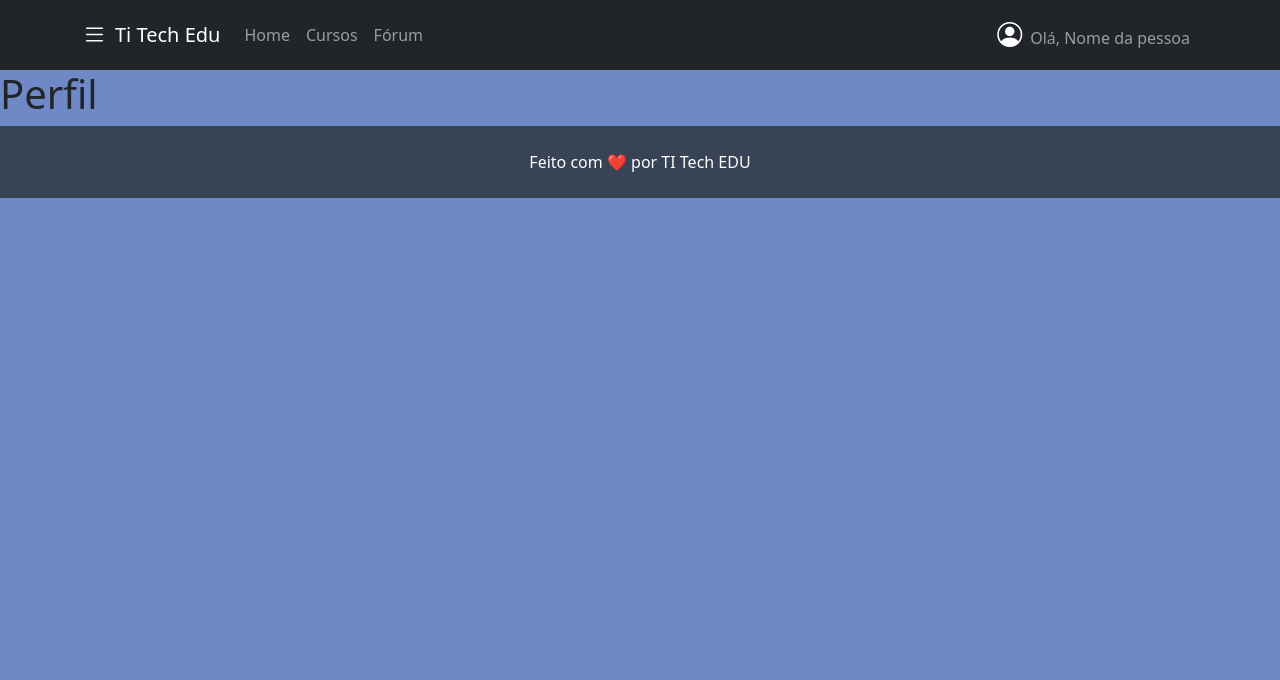
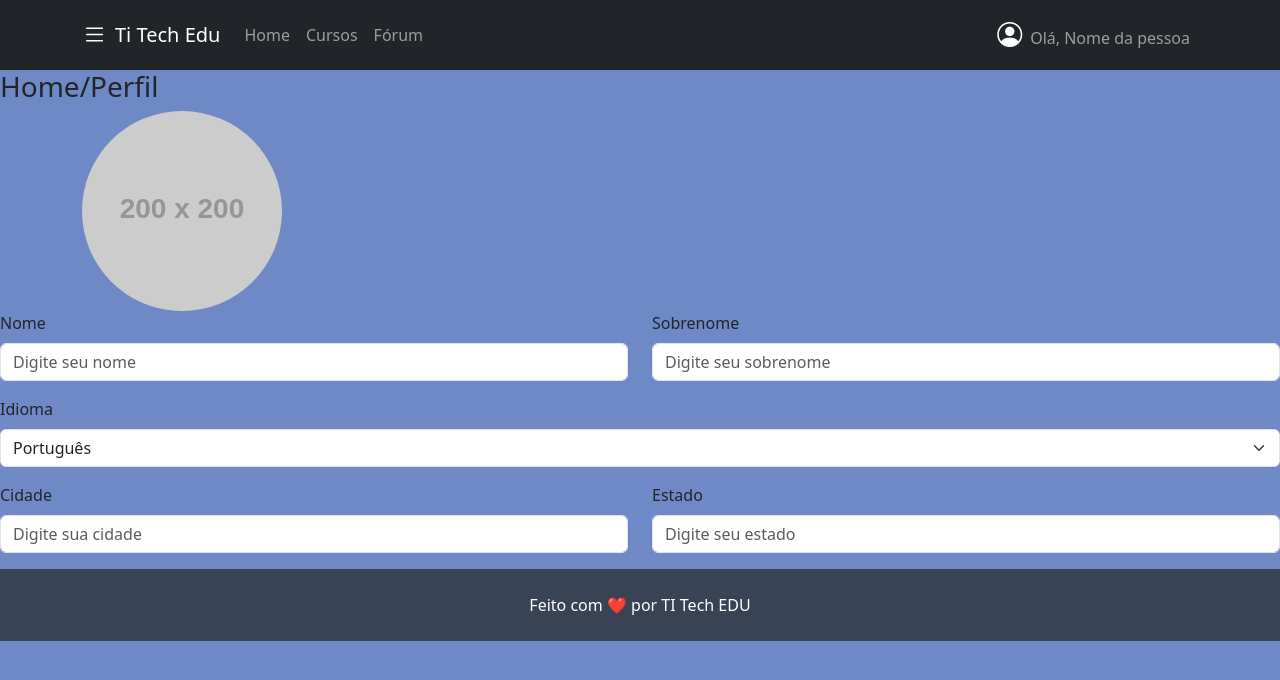
Before and after one commit to anneingrid/TiTechEdu-Web, a React (Create React App) app: page /perfil in a window 1280 px wide. Shown: the top 680 px of the page. Built offline with nearby package versions, Linux system fonts and the light colour scheme.

Commit message:
Formulario do perfil e CSS

```diff
--- a/src/pages/Perfil.js
+++ b/src/pages/Perfil.js
@@ -1,12 +1,62 @@
-import Footerr from "./Footerr";
-import NavBarr from "./NavBarr";
+import React from 'react';
+import 'bootstrap/dist/css/bootstrap.min.css';
+import { Container, Row, Col, Image, Button, Form } from 'react-bootstrap';
+import Footerr from './Footerr';
+import NavBarr from './NavBarr';
+
 
 export default function Perfil() {
     return (
         <>
             <NavBarr></NavBarr>
-            <h1>Perfil</h1>
+            <h3>Home/Perfil</h3>
+            <Container>
+                <Row>
+                    <Col xs={6} md={4}>
+                        <Image
+                            src="https://via.placeholder.com/200"
+                            roundedCircle
+                            className="perfil-image"
+                        />
+                    </Col>
+                </Row>
+            </Container>
+
+            <Form>
+                <Row className="mb-3">
+                    <Form.Group as={Col} controlId="formNome">
+                        <Form.Label className="form-label">Nome</Form.Label>
+                        <Form.Control type="text" placeholder="Digite seu nome" className="form-input" />
+                    </Form.Group>
+
+                    <Form.Group as={Col} controlId="formSobrenome">
+                        <Form.Label className="form-label">Sobrenome</Form.Label>
+                        <Form.Control type="text" placeholder="Digite seu sobrenome" className="form-input" />
+                    </Form.Group>
+                </Row>
+
+                <Form.Group className="mb-3" controlId="formIdioma">
+                    <Form.Label className="form-label">Idioma</Form.Label>
+                    <Form.Select className="form-input">
+                        <option value="portuguese">Português</option>
+                        <option value="english">English</option>
+                        <option value="spanish">Español</option>
+                    </Form.Select>
+                </Form.Group>
+
+                <Row className="mb-3">
+                    <Form.Group as={Col} controlId="formGridCity">
+                        <Form.Label className="form-label">Cidade</Form.Label>
+                        <Form.Control type="text" placeholder="Digite sua cidade" className="form-input" />
+                    </Form.Group>
+
+                    <Form.Group as={Col} controlId="formGridState">
+                        <Form.Label className="form-label">Estado</Form.Label>
+                        <Form.Control type="text" placeholder="Digite seu estado" className="form-input" />
+                    </Form.Group>
+                </Row>
+            </Form>
             <Footerr></Footerr>
         </>
     );
-};
+}
```
